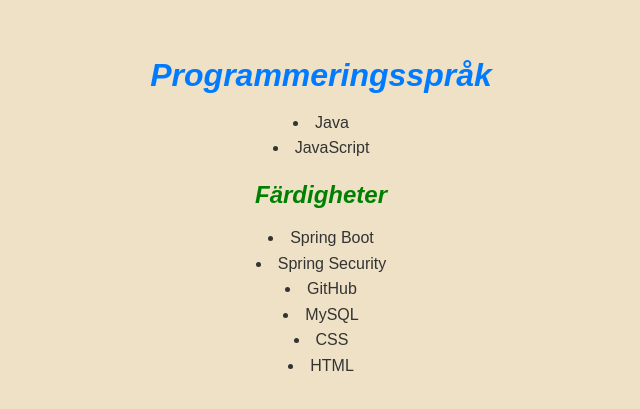
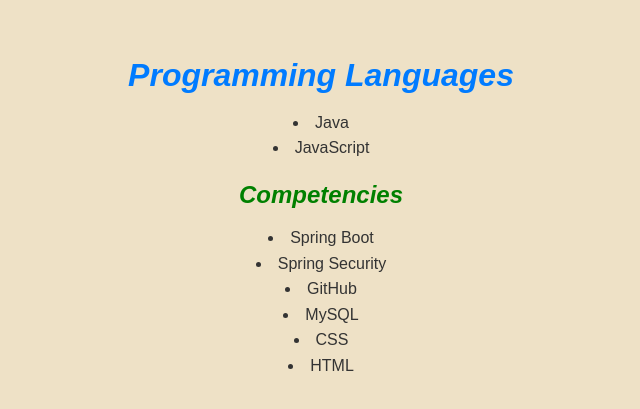
Before and after one commit to YLudvig/CodingCV, a plain HTML site: page docs/index.html in a window 1280 px wide. Shown: the part 185-594 px from the top of the page, without its empty margins (319-959 px from the left). Drawn offline with Linux system fonts and the light colour scheme.

Commit message:
mindreändringar

```diff
--- a/index.html
+++ b/docs/index.html
@@ -11,12 +11,12 @@
 
 <body>
     <div id="container">
-        <h1>Programmeringsspråk</h1>
+        <h1>Programming Languages</h1>
         <ul>
             <li>Java</li>
             <li>JavaScript</li>
         </ul>
-        <h2>Färdigheter</h2>
+        <h2>Competencies</h2>
         <ul>
             <li>Spring Boot</li>
             <li>Spring Security</li>
```
Also changed, not shown: docs/script.js (renamed from script.js), docs/style.css (renamed from style.css).
